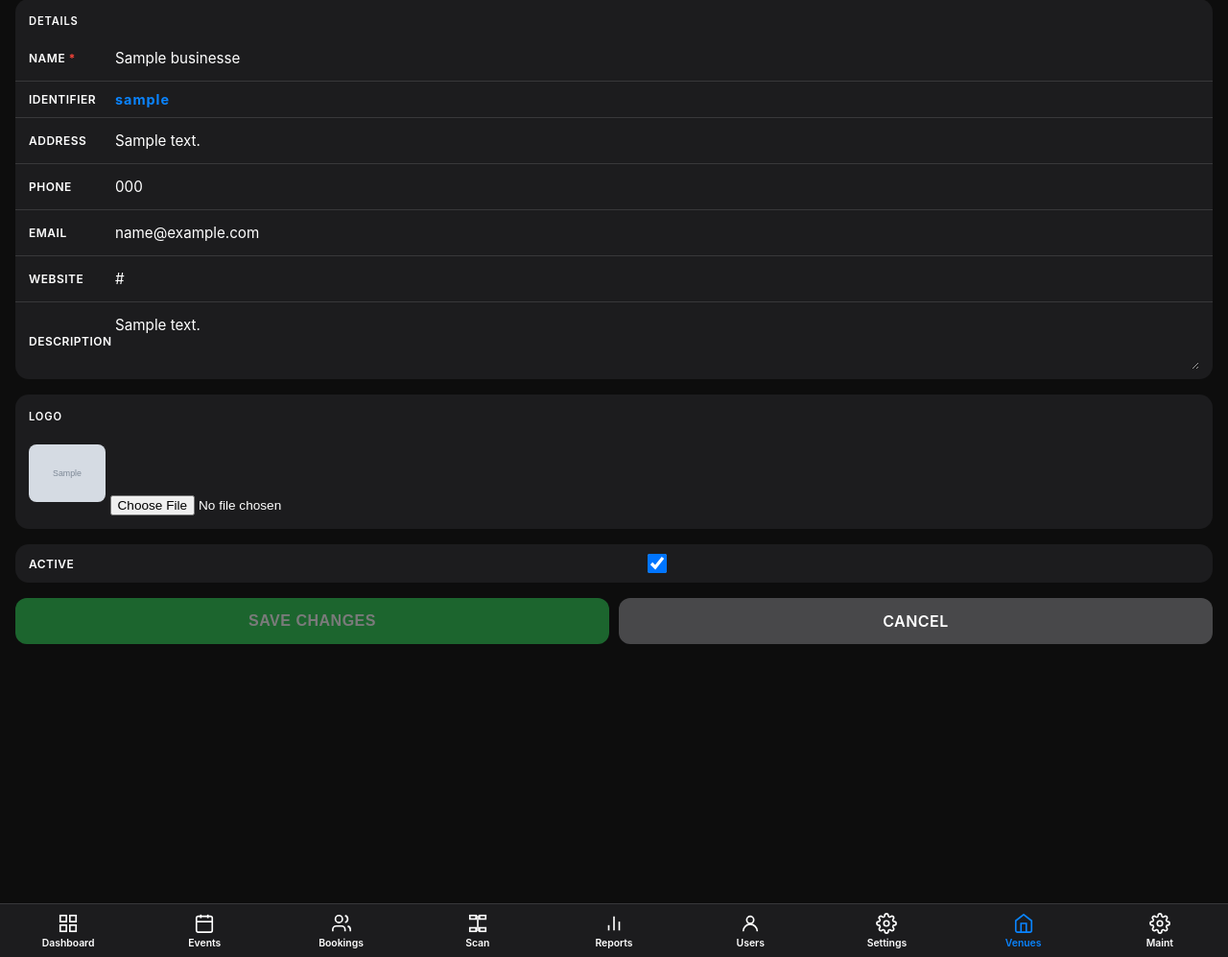
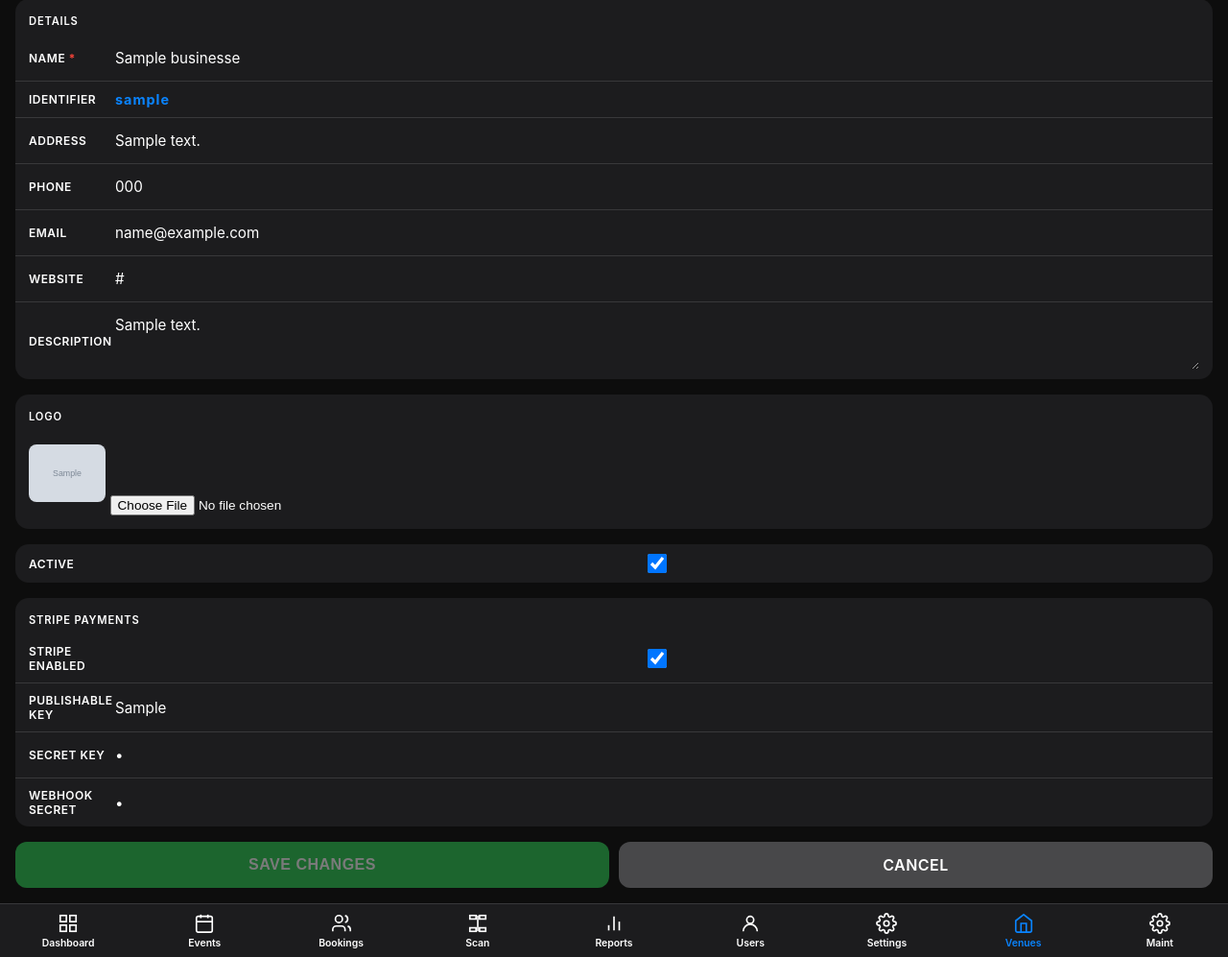
Before and after one commit to IndaloMan/EventManagement, a Flask app: page /admin/businesses/1 in a window 1280 px wide. Shown: the part 114-1111 px from the top of the page at 96% size. Run offline with Flask 3, Linux system fonts and the light colour scheme; a user stored in the database is signed in; tables that the repository leaves empty hold one stand-in row (values such as "Sample post"); grey boxes marked "Sample" are stand-in pictures.

Commit message:
Move Stripe config to business level with global fallback
Each business now has its own stripe_enabled flag and optional Stripe keys.
When enabled with no business keys, falls back to global app_settings keys.

Co-Authored-By: Claude Sonnet 4.6 <noreply@anthropic.com>

```diff
--- a/app.py
+++ b/app.py
@@ -289,11 +289,11 @@ def reserve(event_id):
             all_reservations = [leader] + sub_reservations
 
             if use_stripe:
-                settings = AppSettings.query.first()
-                if settings and settings.stripe_secret_key:
+                stripe_keys = _get_stripe_keys(event.business)
+                if stripe_keys:
                     try:
                         checkout_session = _create_stripe_session(
-                            leader, event, settings, total_tickets=num_tickets)
+                            leader, event, stripe_keys, total_tickets=num_tickets)
                         leader.stripe_payment_intent_id = checkout_session.payment_intent
                         db.session.commit()
                         return redirect(checkout_session.url, code=303)
@@ -323,10 +323,10 @@ def reserve(event_id):
                             notes=f'{reservation.name}, {reservation.num_tickets} ticket(s)')
 
             if use_stripe:
-                settings = AppSettings.query.first()
-                if settings and settings.stripe_secret_key:
+                stripe_keys = _get_stripe_keys(event.business)
+                if stripe_keys:
                     try:
-                        checkout_session = _create_stripe_session(reservation, event, settings)
+                        checkout_session = _create_stripe_session(reservation, event, stripe_keys)
                         reservation.stripe_payment_intent_id = checkout_session.payment_intent
                         db.session.commit()
                         return redirect(checkout_session.url, code=303)
@@ -601,6 +601,16 @@ def admin_business_edit(biz_id):
         business.website = request.form.get('website', '').strip()
         business.description = request.form.get('description', '').strip()
         business.is_active = 'is_active' in request.form
+        business.stripe_enabled = 'stripe_enabled' in request.form
+        stripe_pub = request.form.get('stripe_publishable_key', '').strip()
+        stripe_sec = request.form.get('stripe_secret_key', '').strip()
+        stripe_wh = request.form.get('stripe_webhook_secret', '').strip()
+        if stripe_pub:
+            business.stripe_publishable_key = stripe_pub
+        if stripe_sec:
+            business.stripe_secret_key = stripe_sec
+        if stripe_wh:
+            business.stripe_webhook_secret = stripe_wh
 
         logo = request.files.get('logo')
         if logo and logo.filename and allowed_file(logo.filename):
@@ -1301,9 +1311,30 @@ def _send_group_emails(leader, all_members, event, settings, lang, paid=False):
         log_reservation(leader.id, 'email_sent', notes=f'Confirmation sent to {leader.email}')
 
 
-def _create_stripe_session(reservation, event, settings, total_tickets=None):
+def _get_stripe_keys(business):
+    """Return (publishable_key, secret_key, webhook_secret) for a business.
+
+    Uses business-level keys when the business has Stripe enabled and its own
+    keys configured; falls back to global app_settings keys when enabled but no
+    business keys are set; returns None if Stripe is not enabled for the business.
+    """
+    if not business or not business.stripe_enabled:
+        return None
+    if business.stripe_secret_key:
+        return (business.stripe_publishable_key,
+                business.stripe_secret_key,
+                business.stripe_webhook_secret)
+    settings = AppSettings.query.first()
+    if settings and settings.stripe_secret_key:
+        return (settings.stripe_publishable_key,
+                settings.stripe_secret_key,
+                settings.stripe_webhook_secret)
+    return None
+
+
+def _create_stripe_session(reservation, event, keys, total_tickets=None):
     """Create a Stripe Checkout Session for the given reservation."""
-    stripe.api_key = settings.stripe_secret_key
+    stripe.api_key = keys[1]
     lang = reservation.lang or 'en'
     qty = total_tickets if total_tickets is not None else reservation.num_tickets
     if lang == 'es':
@@ -1342,13 +1373,13 @@ def stripe_checkout(reference_code):
         flash('This reservation cannot be paid online.', 'error')
         return redirect(url_for('reservation_manage', reference_code=reservation.reference_code))
 
-    settings = AppSettings.query.first()
-    if not settings or not settings.stripe_secret_key:
+    stripe_keys = _get_stripe_keys(event.business)
+    if not stripe_keys:
         flash('Online payment is not available.', 'error')
         return redirect(url_for('reservation_manage', reference_code=reservation.reference_code))
 
     try:
-        session = _create_stripe_session(reservation, event, settings)
+        session = _create_stripe_session(reservation, event, stripe_keys)
         reservation.stripe_payment_intent_id = session.payment_intent
         db.session.commit()
         return redirect(session.url, code=303)
@@ -1368,8 +1399,9 @@ def stripe_success():
     group_reservations = []
     if reservation.status == 'pending' and session_id:
         settings = AppSettings.query.first()
-        if settings and settings.stripe_secret_key:
-            stripe.api_key = settings.stripe_secret_key
+        stripe_keys = _get_stripe_keys(event.business)
+        if stripe_keys:
+            stripe.api_key = stripe_keys[1]
             try:
                 cs = stripe.checkout.Session.retrieve(session_id)
                 if cs.payment_status == 'paid':
@@ -1426,22 +1458,46 @@ def stripe_cancel():
 
 @app.route('/stripe/webhook', methods=['POST'])
 def stripe_webhook():
-    settings = AppSettings.query.first()
-    if not settings or not settings.stripe_secret_key:
-        return '', 400
-
-    stripe.api_key = settings.stripe_secret_key
+    import json as _json
     payload = request.get_data()
     sig_header = request.headers.get('Stripe-Signature', '')
 
-    if settings.stripe_webhook_secret:
+    # Parse payload to find the reference code so we can resolve the business
+    try:
+        raw_event = _json.loads(payload)
+    except ValueError:
+        return '', 400
+
+    ref = ''
+    if raw_event.get('type') == 'checkout.session.completed':
+        cs = raw_event.get('data', {}).get('object', {})
+        ref = (cs.get('metadata') or {}).get('reference_code', '')
+
+    # Resolve Stripe keys from the business, falling back to global settings
+    stripe_keys = None
+    if ref:
+        reservation = Reservation.query.filter_by(reference_code=ref).first()
+        if reservation:
+            stripe_keys = _get_stripe_keys(reservation.event.business)
+    if not stripe_keys:
+        settings = AppSettings.query.first()
+        if settings and settings.stripe_secret_key:
+            stripe_keys = (settings.stripe_publishable_key,
+                           settings.stripe_secret_key,
+                           settings.stripe_webhook_secret)
+    if not stripe_keys:
+        return '', 400
+
+    stripe.api_key = stripe_keys[1]
+    webhook_secret = stripe_keys[2]
+
+    if webhook_secret:
         try:
-            event_obj = stripe.Webhook.construct_event(payload, sig_header, settings.stripe_webhook_secret)
+            event_obj = stripe.Webhook.construct_event(payload, sig_header, webhook_secret)
         except (ValueError, stripe.error.SignatureVerificationError):
             return '', 400
     else:
-        import json as _json
-        event_obj = _json.loads(payload)
+        event_obj = raw_event
 
     if event_obj['type'] == 'checkout.session.completed':
         cs = event_obj['data']['object']
@@ -1508,6 +1564,13 @@ def init_db():
             if 'group_ref' not in res_cols2:
                 conn.execute(db.text("ALTER TABLE reservations ADD COLUMN group_ref VARCHAR(8)"))
                 conn.commit()
+            biz_cols = [r[1] for r in conn.execute(db.text("PRAGMA table_info(businesses)"))]
+            if 'stripe_enabled' not in biz_cols:
+                conn.execute(db.text("ALTER TABLE businesses ADD COLUMN stripe_enabled BOOLEAN DEFAULT 0"))
+                conn.execute(db.text("ALTER TABLE businesses ADD COLUMN stripe_publishable_key VARCHAR(256)"))
+                conn.execute(db.text("ALTER TABLE businesses ADD COLUMN stripe_secret_key VARCHAR(256)"))
+                conn.execute(db.text("ALTER TABLE businesses ADD COLUMN stripe_webhook_secret VARCHAR(256)"))
+                conn.commit()
             settings_cols = [r[1] for r in conn.execute(db.text("PRAGMA table_info(app_settings)"))]
             if 'stripe_publishable_key' not in settings_cols:
                 conn.execute(db.text("ALTER TABLE app_settings ADD COLUMN stripe_publishable_key VARCHAR(256)"))
--- a/models.py
+++ b/models.py
@@ -20,6 +20,10 @@ class Business(db.Model):
     logo_filename = db.Column(db.String(256))
     description = db.Column(db.Text)
     is_active = db.Column(db.Boolean, default=True)
+    stripe_enabled = db.Column(db.Boolean, default=False)
+    stripe_publishable_key = db.Column(db.String(256))
+    stripe_secret_key = db.Column(db.String(256))
+    stripe_webhook_secret = db.Column(db.String(256))
     created_at = db.Column(db.DateTime, default=datetime.utcnow)
     events = db.relationship('Event', backref='business', lazy=True)
 
--- a/templates/admin/business_form.html
+++ b/templates/admin/business_form.html
@@ -60,6 +60,26 @@
             <input type="checkbox" name="is_active" {% if business.is_active %}checked{% endif %} style="width: 20px; height: 20px;">
         </div>
     </div>
+
+    <div class="field-group">
+        <p class="field-group-label">Stripe Payments</p>
+        <div class="field-row">
+            <label>Stripe Enabled</label>
+            <input type="checkbox" name="stripe_enabled" {% if business.stripe_enabled %}checked{% endif %} style="width: 20px; height: 20px;">
+        </div>
+        <div class="field-row">
+            <label>Publishable Key</label>
+            <input type="text" name="stripe_publishable_key" value="{{ business.stripe_publishable_key or '' }}" placeholder="pk_live_… (leave blank to use global keys)">
+        </div>
+        <div class="field-row">
+            <label>Secret Key</label>
+            <input type="password" name="stripe_secret_key" value="{{ business.stripe_secret_key or '' }}" placeholder="sk_live_… (leave blank to use global keys)">
+        </div>
+        <div class="field-row">
+            <label>Webhook Secret</label>
+            <input type="password" name="stripe_webhook_secret" value="{{ business.stripe_webhook_secret or '' }}" placeholder="whsec_… (Optional)">
+        </div>
+    </div>
     {% endif %}
 
     <div class="btn-row" style="margin-top: 16px;">
```
